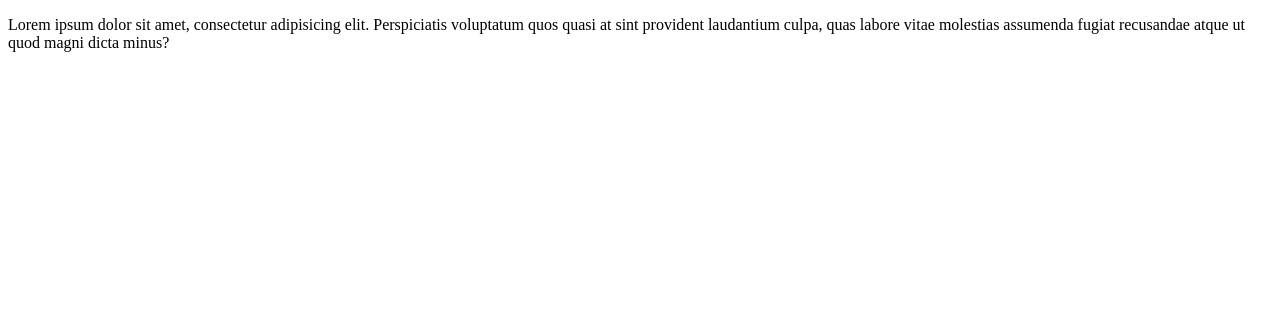
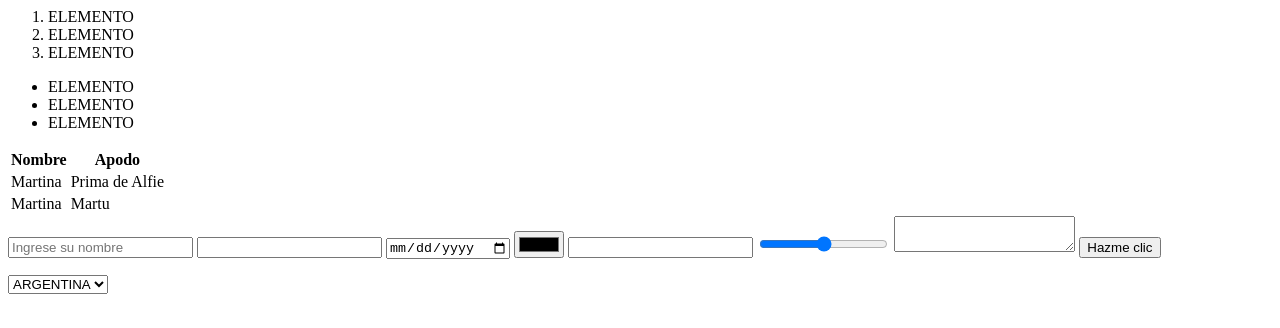
Before and after one commit to maalfie/Progra-Web, a plain HTML site: page index.html in a window 1280 px wide. Drawn offline with Linux system fonts and the light colour scheme.

Commit message:
CLASE 5 1/9

```diff
--- a/index.html
+++ b/index.html
@@ -1,17 +1,37 @@
-<!--  -->
-  <!DOCTYPE html>
-  <html lang="en">
-  <head>
-    <meta charset="UTF-8">
-    <meta name="viewport" content="width=device-width, initial-scale=1.0">
-    <title>Document</title>
-  </head>
-  <body>
-    <p>Lorem ipsum dolor sit amet, consectetur adipisicing elit. Perspiciatis voluptatum quos quasi at sint provident laudantium culpa, quas labore vitae molestias assumenda fugiat recusandae atque ut quod magni dicta minus?</p>
-    <header></header>
-    <div></div>
-    <main></main>
-    <footer></footer>
-    <script src="./clase1.js"></script>
-  </body>
-  </html>
+<ol>
+        <li>ELEMENTO</li>
+        <li>ELEMENTO</li>
+        <li>ELEMENTO</li>
+    </ol>
+
+    <ul>
+        <li>ELEMENTO</li>
+        <li>ELEMENTO</li>
+        <li>ELEMENTO</li>
+    </ul>
+
+    <a href="" target=”_blank”></a>
+    <table>
+        <tr><th>Nombre</th><th>Apodo</th></tr>
+        <tr><td>Martina</td><td>Prima de Alfie</td></tr>
+        <tr><td>Martina</td><td>Martu</td></tr>
+    </table>
+
+
+
+<form action="" method="post">
+    <input type="text" placeholder="Ingrese su nombre">
+    <input type="password">
+    <input type="date">
+    <input type="color">
+    <input type="tel">
+    <input type="range" max="100" min="0" step="1">
+    <textarea name="" id=""></textarea>
+    <input type="button" value="Hazme clic">
+</form>
+
+<select name="" id="">
+<option value="ARG"> ARGENTINA</option>
+<option value="CHI"> CHILE</option>
+<option value="BRA"> BRASIL</option>
+</select>
```
Also changed, not shown: DOM.html (added, +8 -0 lines), clase2-2.js (+72 -4 lines), manejoDOM.js (added, +11 -0 lines), clase3.js (added).
